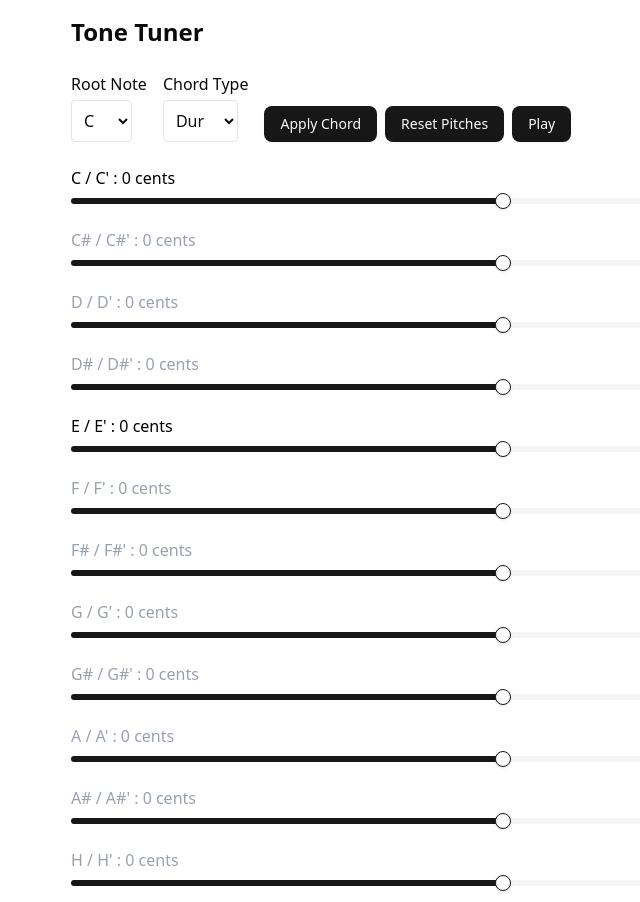
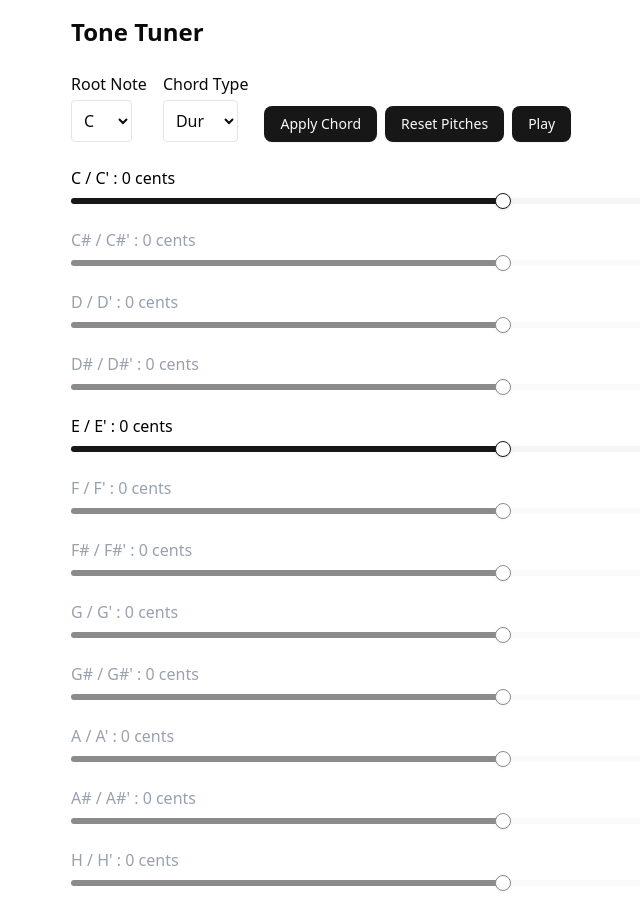
Before and after one commit to szabyg/clear-chord, a React (Vite) app: page / in a window 1280 px wide. Shown: the whole page, without its empty margins (137-777 px from the left). Built offline with nearby package versions, Linux system fonts and the light colour scheme.

Commit message:
Show the disabled state of sliders

```diff
--- a/src/TriadTuner.tsx
+++ b/src/TriadTuner.tsx
@@ -138,6 +138,7 @@ export default function TriadTuner() {
               max={50.0}
               step={0.1}
               value={[detuneCents[note]]}
+              disabled={!(activeNotes[note] || activeNotes[note + "'"])}
               onValueChange={([val]) =>
                 setDetuneCents((prev) => ({ ...prev, [note]: val }))
               }
```
